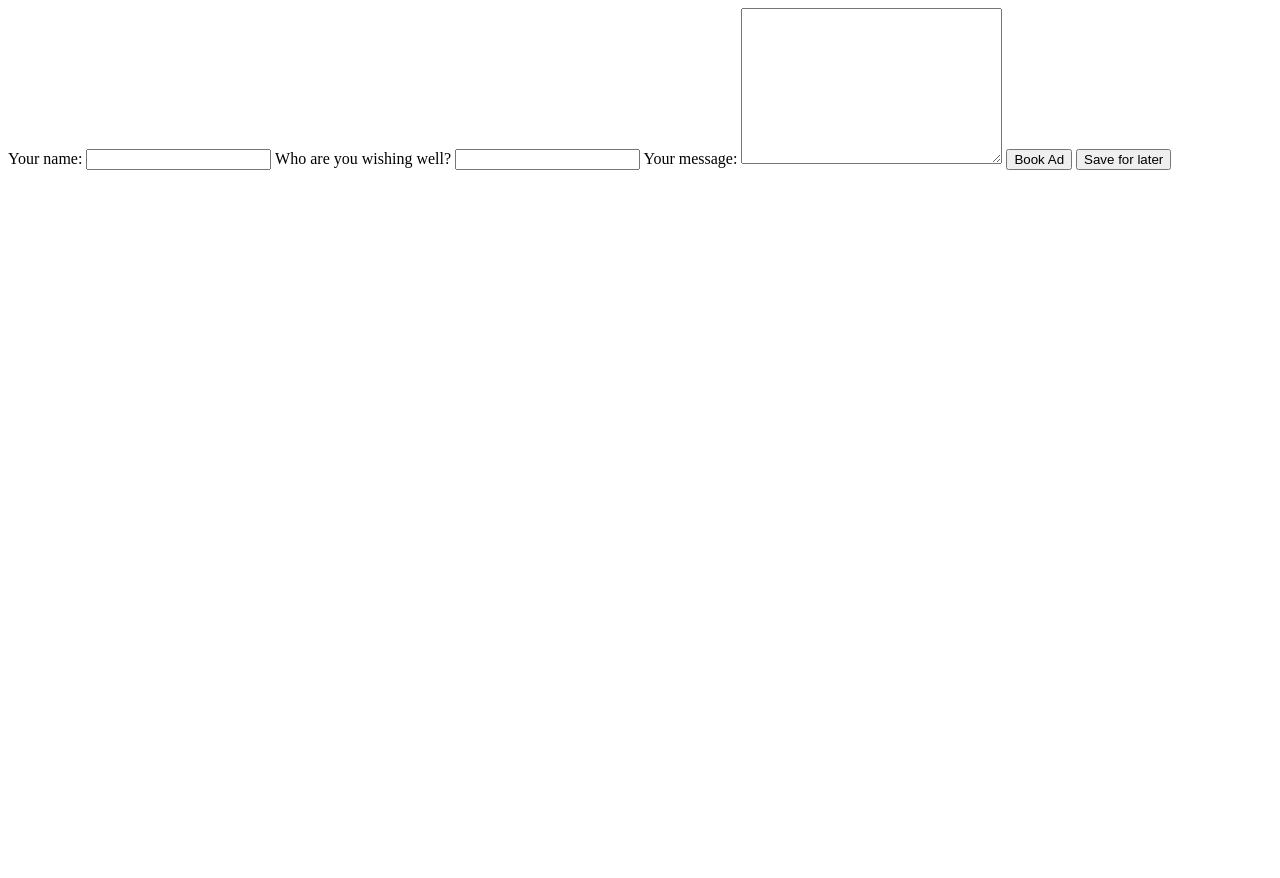
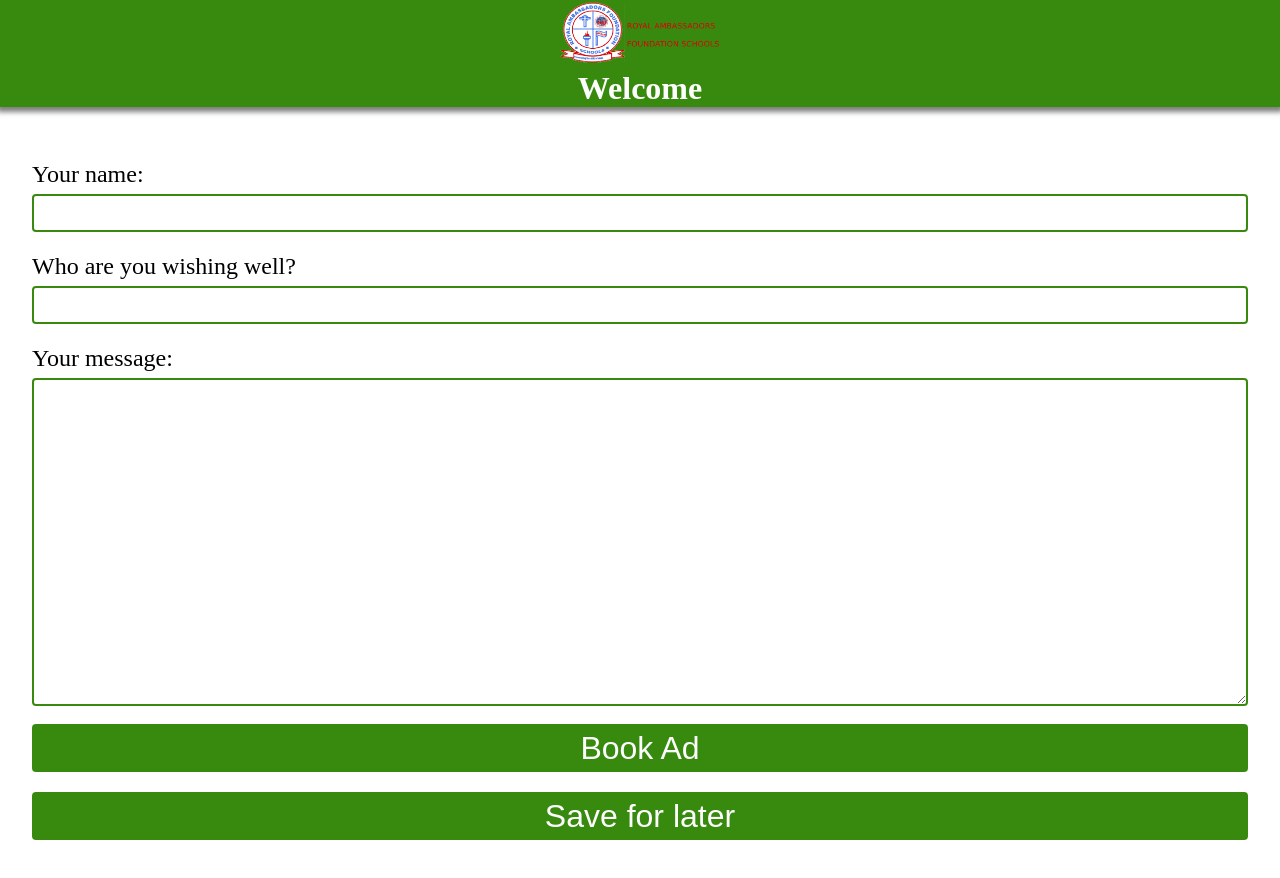
Before and after one commit to tony-eneh/npo-calculator, a website: page src/greeting-card.html in a window 1280 px wide. Before the commit the page ends 800 px from the top, so only its background shows below. Drawn offline with Linux system fonts and the light colour scheme.

Commit message:
Style greeting-card.html

```diff
--- a/src/greeting-card.html
+++ b/src/greeting-card.html
@@ -6,10 +6,19 @@
     <meta name="viewport" content="width=device-width, initial-scale=1.0">
     <meta http-equiv="X-UA-Compatible" content="ie=edge">
     <title>Greeting Card</title>
+    <link rel="stylesheet" href="styles/main.css">
 </head>
 
 <body>
-    <div>
+    <!-- header -->
+    <header id="header">
+        <div class="logo"><img class="" src="images/logo.png" alt="WazobiaFM logo"></div>
+        <h1 class="title">Welcome</h1>
+
+    </header>
+
+    <!-- main -->
+    <main id="main">
         <form action="">
             <label for="greeter-name">Your name:</label>
             <input type="text" name="greeter-name" id="greeter-name" required>
@@ -20,10 +29,12 @@
             <label for="message">Your message:</label>
             <textarea name="message" id="message" cols="30" rows="10"></textarea>
 
-            <button class="pri-button">Book Ad</button>
-            <button class="sec-button">Save for later</button>
+            <button class="button">Book Ad</button>
+            <button class="button">Save for later</button>
         </form>
-    </div>
+    </main>
+    <!-- footer -->
+    <footer id="footer"></footer>
 </body>
 
 </html>
--- a/src/styles/main.css
+++ b/src/styles/main.css
@@ -143,11 +143,13 @@ form>* {
     margin: .12em 0;
 }
 
-form input {
+form input,
+textarea {
     border-color: var(--highlight-color);
     border-radius: .25rem;
     padding-left: 1rem;
     border-style: solid;
+    border-width: 2px;
 }
 
 input+label {
```
